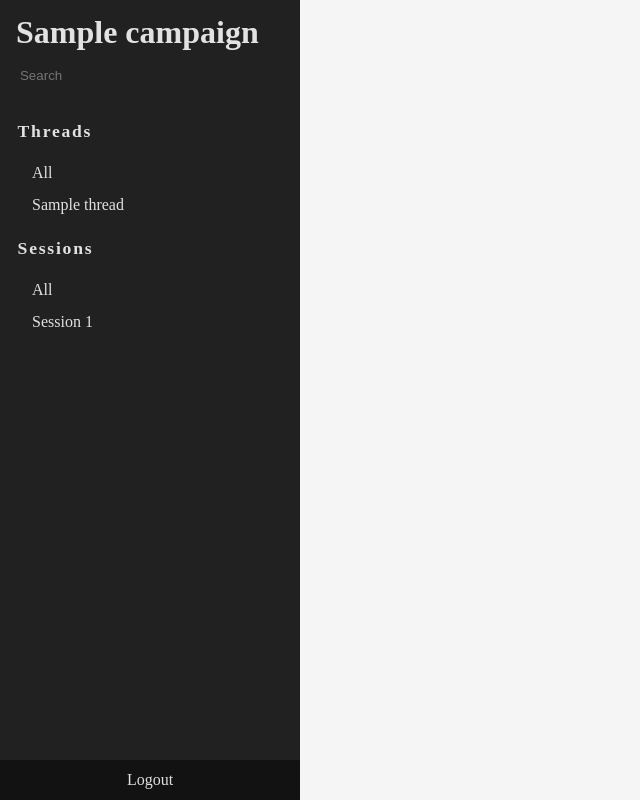
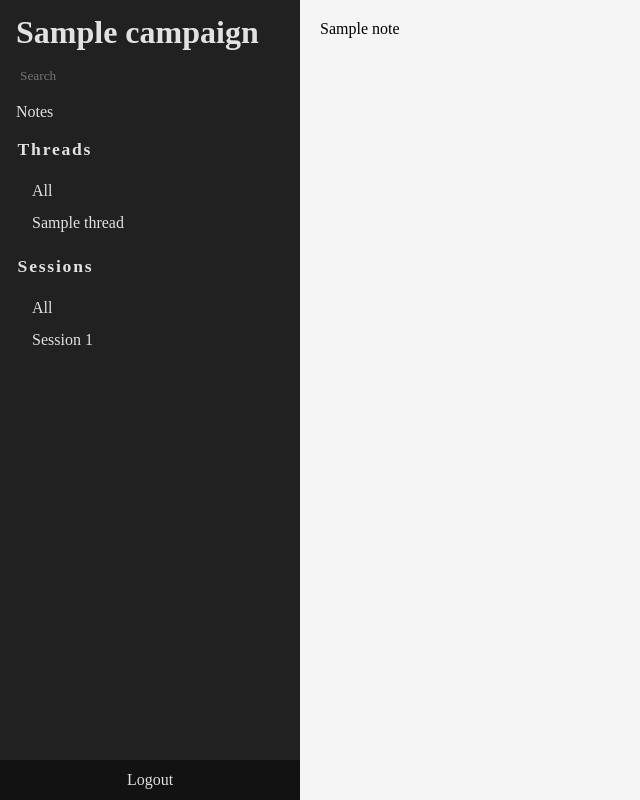
Before and after one commit to sulami/loom, a Django app: template campaigns/templates/notes.html in a window 1280 px wide. Shown: the whole page, without its empty margins (0-640 px from the left). Run offline with Django 3.2, Linux system fonts and the light colour scheme; tables that the repository leaves empty hold one stand-in row (values such as "Sample post"); the template is opened without the code that fills it: values that come from a table or form of the project are taken from there, most other values are stand-ins (such as "Sample title", 1, 10 or a date in 2020); parts of the project's set-up code (start-up, migrations or seed data) failed here and were passed over; some libraries are stand-ins or nearby versions.

Commit message:
add note opening and closing

```diff
--- a/campaigns/admin.py
+++ b/campaigns/admin.py
@@ -6,3 +6,4 @@ admin.site.register(campaigns.models.Campaign)
 admin.site.register(campaigns.models.Session)
 admin.site.register(campaigns.models.Thread)
 admin.site.register(campaigns.models.Event)
+admin.site.register(campaigns.models.Note)
--- a/campaigns/static/ingame.css
+++ b/campaigns/static/ingame.css
@@ -20,6 +20,9 @@ div#sidebar {
     height: 100%;
     position: fixed;
     width: 300px;
+}
+div#sidebar a.link {
+    margin: 1em;
 }
 div#sidebar h1 {
     margin-bottom: 0;
@@ -81,7 +84,7 @@ div#sidebar div#footer {
 div#sidebar div#footer a:hover {
     color: #F44336;
 }
-div#events {
+div#events, div#notes {
     height: calc(100% - 40px);
     margin-left: 300px;
     overflow-y: auto;
@@ -153,3 +156,36 @@ div#events div.event div.edit a#delete {
 div#events div.event div.edit a#delete:hover {
     color: #F44336;
 }
+div#notes div#open_note {
+    background-color: #f5f5f5;
+    height: calc(100% - 40px);
+    left: 320px;
+    position: fixed;
+    top: 20px;
+    width: calc(100% - 340px);
+}
+div#notes div#open_note textarea, input {
+    background-color: inherit;
+    border: none;
+    color: rgba(0, 0, 0, .54);
+    font-family: 'Ubuntu Light';
+    width: 100%;
+}
+div#notes div#open_note input {
+    font-size: 1.2em;
+    padding-bottom: 0.5em;
+}
+div#notes div#open_note textarea {
+    height: calc(100% - 3em);
+    overflow: auto;
+    resize: none;
+}
+div#notes div#open_note textarea:hover, input:hover {
+    color: rgba(0, 0, 0, 0.87);
+}
+div#notes div#open_note textarea:focus, input:focus {
+    color: #26A69A;
+}
+div#notes div#open_note a {
+    line-height: 1.3em;
+}
--- a/campaigns/static/ingame.js
+++ b/campaigns/static/ingame.js
@@ -25,3 +25,20 @@ function del_event(element, eid) {
         $(element).parent().parent().remove();
     })
 };
+
+/*
+ * Query the note content and throw it up on the screen.
+ */
+function open_note(nid) {
+    ajaxGet('/note/'+nid+'/', function(content) {
+        $('#notes').append(content);
+    })
+};
+
+/*
+ * Send the possibly updated note back to the server and close the note
+ * window.
+ */
+function close_note() {
+    $('#open_note').remove();
+};
--- a/campaigns/templates/ingame.html
+++ b/campaigns/templates/ingame.html
@@ -42,6 +42,7 @@ function new_event(cid, sid) {
 <div id='sidebar'>
     <h1>{{ campaign.name }}</h1>
     <input type='text' id='search' placeholder='Search' />
+    <a  class='link' href='/{{ campaign.pk }}/notes/'>Notes</a>
     <div id='menu'>
         <h2>Threads</h2>
             <li{% if not selected_thread %}
--- /dev/null
+++ b/campaigns/templates/note.html
@@ -0,0 +1,5 @@
+<div id='open_note'>
+    <input type='text' id='title' value='{{ note.title }}'/>
+    <textarea>{{ note.content }}</textarea>
+    <a onclick='close_note()'>Save and close</a>
+</div>
--- a/campaigns/templates/notes.html
+++ b/campaigns/templates/notes.html
@@ -1 +1,13 @@
 {% extends 'ingame.html' %}
+
+{% block main %}
+<div id='notes'>
+    {% for note in notes %}
+        <a class='note' onclick='open_note({{ note.pk }})'>
+            {{ note.title }}
+        </a>
+    {% empty %}
+        No notes are here.
+    {% endfor %}
+</div>
+{% endblock %}
--- a/campaigns/urls.py
+++ b/campaigns/urls.py
@@ -9,4 +9,5 @@ urlpatterns = patterns('',
     url(r'^(?P<cid>\d+)/(?P<sid>\d+)/new/$', views.new_event, name='new_event'),
     url(r'^(?P<eid>\d+)/del/$', views.delete_event, name='delete_event'),
     url(r'^(?P<cid>\d+)/notes/$', views.notes, name='notes'),
+    url(r'^note/(?P<nid>\d+)/$', views.note, name='note'),
 )
--- a/campaigns/views.py
+++ b/campaigns/views.py
@@ -73,3 +73,8 @@ def new_event(request, cid, sid):
 def delete_event(request, eid):
     event = Event.objects.get(pk=eid)
     event.delete()
+
+@ajax
+def note(request, nid):
+    note = Note.objects.get(pk=nid)
+    return render(request, 'note.html', {'note': note})
```
